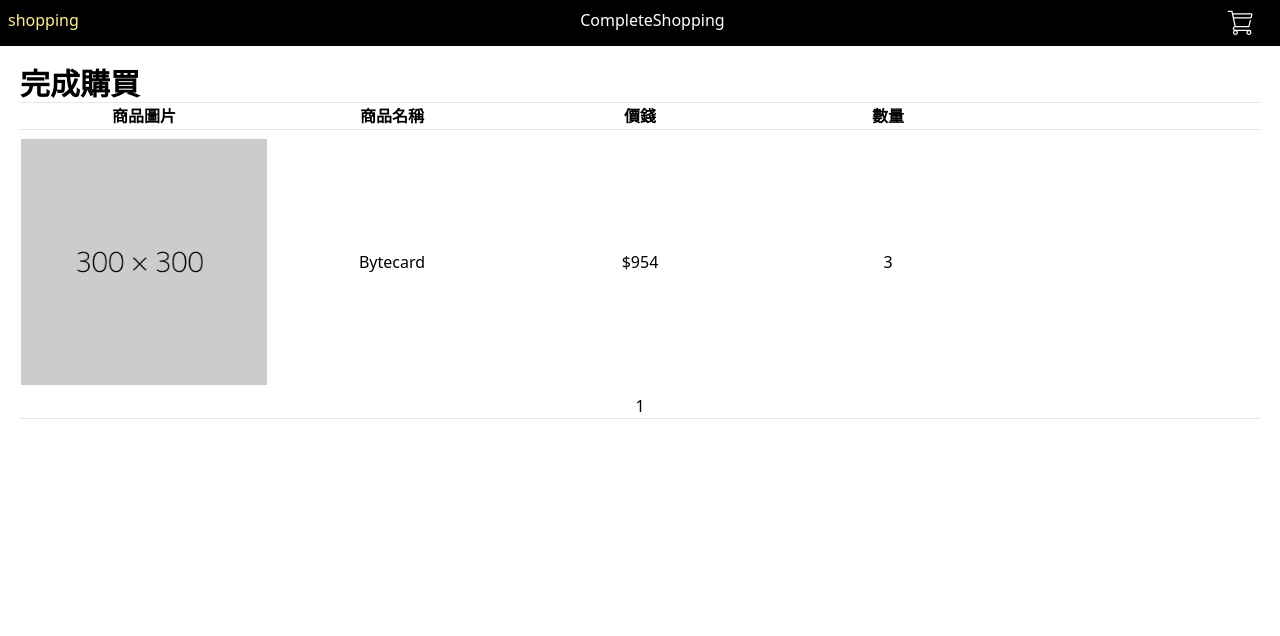
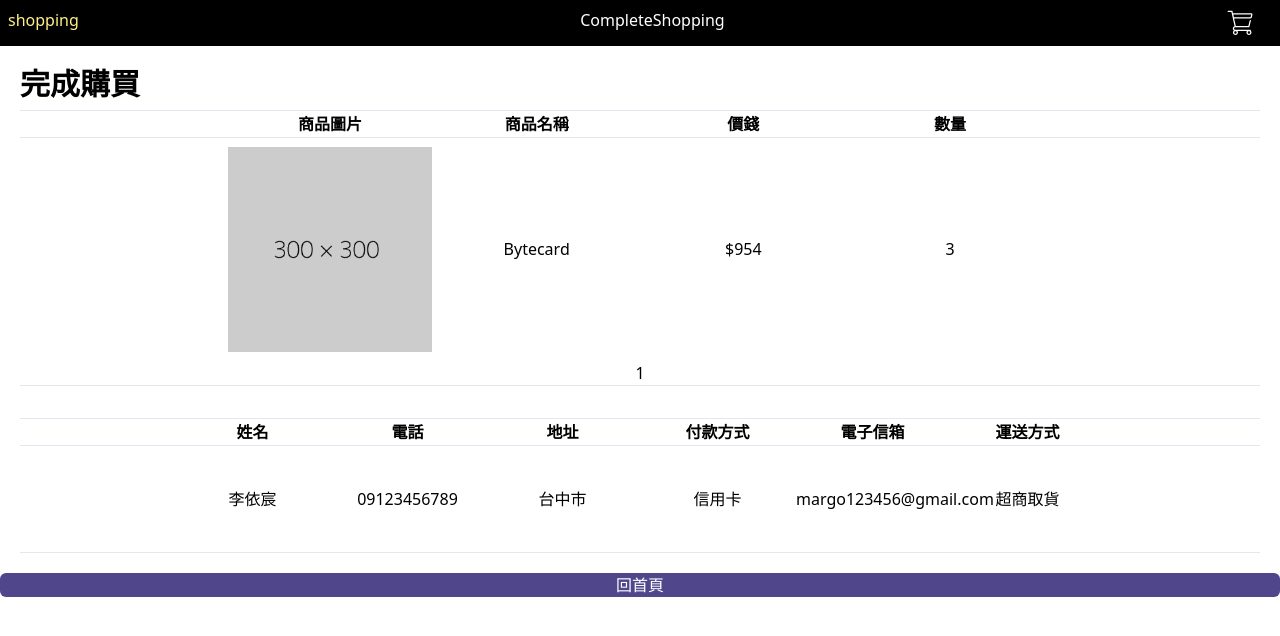
Before and after one commit to Lee-Margo/shopping-cart, a Vue app in the folder shopping-cart/: page /CompleteShopping in a window 1280 px wide. Shown: the top 636 px of the page. Built offline with nearby package versions, Linux system fonts and the light colour scheme.

Commit message:
完成complete shopping page

```diff
--- a/shopping-cart/src/views/CompleteShopping.vue
+++ b/shopping-cart/src/views/CompleteShopping.vue
@@ -9,31 +9,62 @@ export default {
 
 <template>
     <div class="m-5">
-        <div class="text-3xl font-bold">完成購買</div>
+        <div class="text-3xl font-bold mb-2">完成購買</div>
         <div class="border-b">
             <table class="align-middle">
                 <thead >
-                    <tr class="border-t border-b border-slate-200 grid grid-cols-5">
+                    <tr class="border-t border-b border-slate-200 grid grid-cols-6">
+                        <th></th>
                         <th>商品圖片</th>
                         <th>商品名稱</th>
                         <th>價錢</th>
                         <th>數量</th>
+                        <th></th>
                     </tr>
                 </thead>
                 <tbody class=" align-middle">
-                    <tr class="grid grid-cols-5 py-2">
+                    <tr class="grid grid-cols-6 py-2">
+                        <td></td>
                         <td><img class="w-full" src="../assets/img/300x300.png" alt=""></td>
                         <td class="self-center text-center">Bytecard</td>
                         <td class="self-center text-center">$954</td>
                         <td class="self-center text-center">3</td>
+                        <td></td>
                     </tr>
                 </tbody>
             </table>
             <div class="text-center">1</div>
         </div>
-        <div></div>
-        <div></div>
+        <div class="mt-8 border-b">
+            <table class="align-middle">
+                <thead>
+                    <tr class="border-t border-b border-slate-200 grid grid-cols-8">
+                        <th></th>
+                        <th>姓名</th>
+                        <th>電話</th>
+                        <th>地址</th>
+                        <th>付款方式</th>
+                        <th>電子信箱</th>
+                        <th>運送方式</th>
+                        <th></th>
+                    </tr>
+                </thead>
+                <tbody class=" align-middle text-wrap">
+                    <tr class="grid grid-cols-8 py-10">
+                        <td></td>
+                        <td class="self-center text-center">李依宸</td>
+                        <td class="self-center text-center">09123456789</td>
+                        <td class="self-center text-center">台中市</td>
+                        <td class="self-center text-center">信用卡</td>
+                        <td class="self-center text-center">margo123456@gmail.com</td>
+                        <td class="self-center text-center">超商取貨</td>
+                        <td></td>
+                    </tr>
+                </tbody>
+            </table>
+        </div>
     </div>
+    <button type="button" class="w-full text-center bg-[#50468C] text-white rounded-md">回首頁</button>
 
 
 </template>
```
